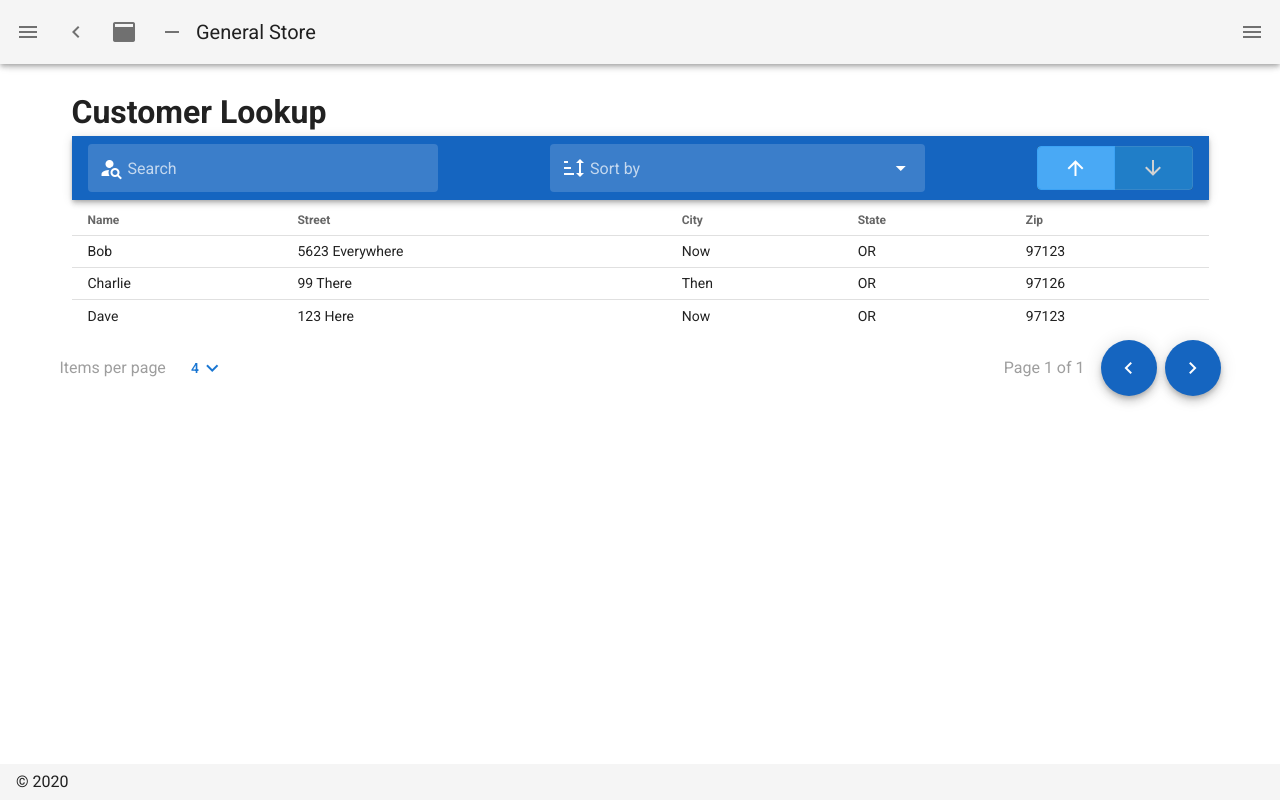
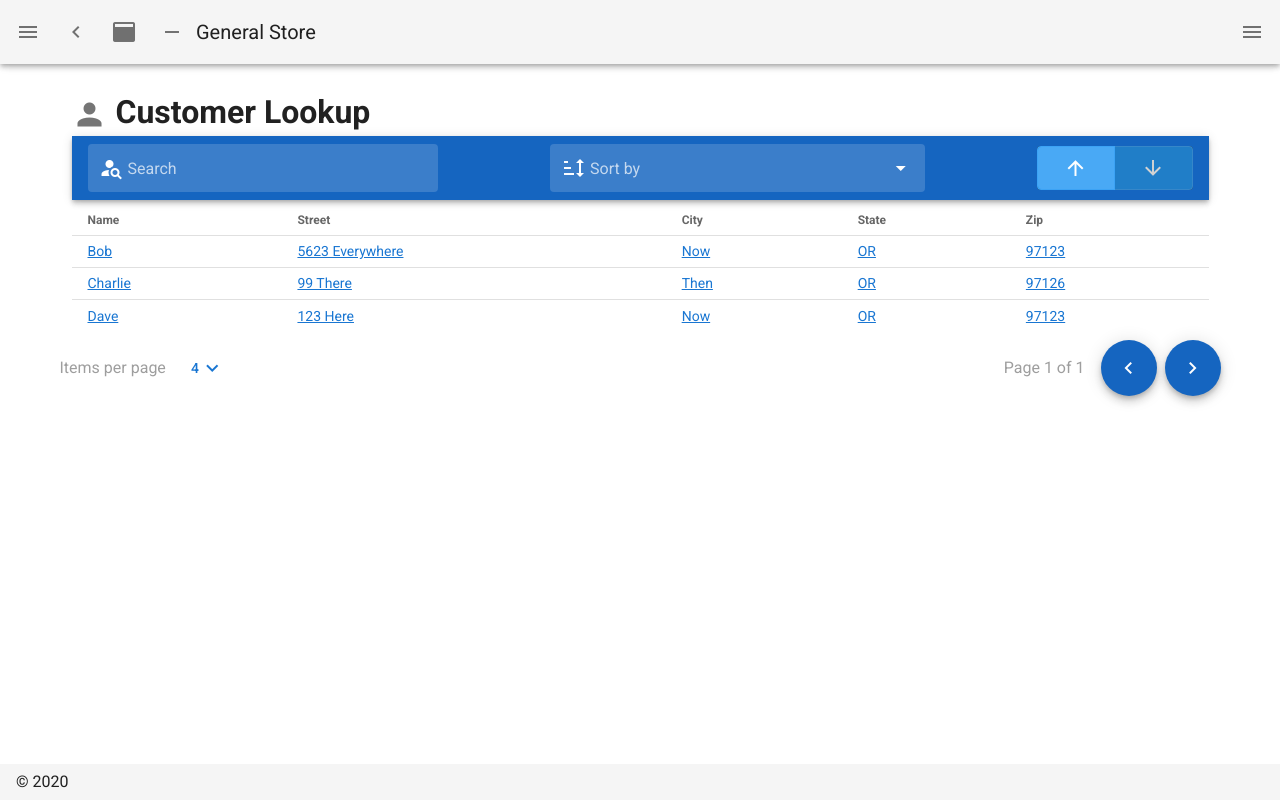
Before and after one commit to cjoybluv/general-store, a Nuxt app: page /customers in a window 1280 px wide. Built offline with nearby package versions, Linux system fonts and the light colour scheme.

Commit message:
Customer Form

```diff
--- a/components/Customer.vue
+++ b/components/Customer.vue
@@ -1,23 +1,23 @@
 <template>
   <div id="customer">
-    <v-form @submit.prevent="saveHandler">
+    <v-form @submit.prevent="saveHandler(customer)">
       <v-toolbar class="no-background mb-3" dense elevation="1">
         <v-spacer></v-spacer>
         <v-icon>mdi-card-account-details-outline</v-icon>
         <v-toolbar-title class="ml-1">Customer</v-toolbar-title>
         <v-spacer></v-spacer>
       </v-toolbar>
-      <v-row>
+      <v-row class="px-2">
         <v-col class="py-0">
           <v-text-field v-model="customer.name" placeholder="Name" dense />
         </v-col>
       </v-row>
-      <v-row>
+      <v-row class="px-2">
         <v-col class="py-0">
           <v-text-field v-model="customer.street" placeholder="Street" dense />
         </v-col>
       </v-row>
-      <v-row>
+      <v-row class="px-2">
         <v-col cols="12" sm="6" class="py-0">
           <v-text-field v-model="customer.city" placeholder="City" dense />
         </v-col>
@@ -28,6 +28,7 @@
           <v-text-field v-model="customer.zip" placeholder="Zip" dense />
         </v-col>
       </v-row>
+      <v-btn type="submit">Save</v-btn>
     </v-form>
   </div>
 </template>
@@ -38,6 +39,10 @@ export default {
     customer: {
       type: Object,
       required: true
+    },
+    saveHandler: {
+      type: Function,
+      required: true
     }
   }
 }
--- a/layouts/default.vue
+++ b/layouts/default.vue
@@ -81,6 +81,11 @@ export default {
           icon: 'mdi-chart-bubble',
           title: 'Inspire',
           to: '/inspire'
+        },
+        {
+          icon: 'mdi-account',
+          title: 'Customers',
+          to: '/customers'
         }
       ],
       miniVariant: false,
--- /dev/null
+++ b/pages/customers/_id.vue
@@ -0,0 +1,42 @@
+<template>
+  <v-card width="500" class="mx-auto">
+    <Customer :customer="customer" :save-handler="saveHandler" />
+  </v-card>
+</template>
+
+<script>
+import { mapActions } from 'vuex'
+import Customer from '@/components/Customer.vue'
+export default {
+  name: 'CustomerForm',
+  components: {
+    Customer
+  },
+  async fetch({ store, params, error }) {
+    try {
+      await store.dispatch('customers/fetchCustomer', params.id)
+    } catch (e) {
+      error({
+        statusCode: 503,
+        message: 'Unable to fetch event #' + params.id
+      })
+    }
+  },
+  computed: {
+    customer() {
+      return { ...this.$store.state.customers.customer }
+    }
+  },
+  methods: {
+    saveHandler(formData) {
+      const customer = { ...formData }
+      this.saveCustomer(customer).then(console.log('Customer Saved!'))
+    },
+    ...mapActions({
+      saveCustomer: 'customers/saveCustomer'
+    })
+  }
+}
+</script>
+
+<style lang="scss" scoped></style>
--- a/pages/customers.vue
+++ b/pages/customers/index.vue
@@ -1,6 +1,9 @@
 <template>
   <v-container fluid>
-    <h1>Customer Lookup</h1>
+    <h1>
+      <span><v-icon large>mdi-account</v-icon></span>
+      Customer Lookup
+    </h1>
     <v-data-iterator
       :items="customers"
       :items-per-page.sync="itemsPerPage"
@@ -12,6 +15,7 @@
     >
       <template v-slot:header>
         <v-toolbar dark color="blue darken-3" class="mb-1">
+          <template v-if="$vuetify.breakpoint.mdAndUp">
             <v-text-field
               v-model="search"
               clearable
@@ -21,7 +25,6 @@
               prepend-inner-icon="mdi-account-search"
               label="Search"
             ></v-text-field>
-          <template v-if="$vuetify.breakpoint.mdAndUp">
             <v-spacer></v-spacer>
             <v-select
               v-model="sortBy"
@@ -61,36 +64,36 @@
               </tr>
             </thead>
             <tbody>
-              <tr v-for="item in props.items" :key="item.name">
-                <td>{{ item.name }}</td>
-                <td>{{ item.street }}</td>
-                <td>{{ item.city }}</td>
-                <td>{{ item.state }}</td>
-                <td>{{ item.zip }}</td>
+              <tr v-for="item in props.items" :key="item._id">
+                <td>
+                  <nuxt-link :to="'/customers/' + item._id">
+                    {{ item.name }}
+                  </nuxt-link>
+                </td>
+                <td>
+                  <nuxt-link :to="'/customers/' + item._id">
+                    {{ item.street }}
+                  </nuxt-link>
+                </td>
+                <td>
+                  <nuxt-link :to="'/customers/' + item._id">
+                    {{ item.city }}
+                  </nuxt-link>
+                </td>
+                <td>
+                  <nuxt-link :to="'/customers/' + item._id">
+                    {{ item.state }}
+                  </nuxt-link>
+                </td>
+                <td>
+                  <nuxt-link :to="'/customers/' + item._id">
+                    {{ item.zip }}
+                  </nuxt-link>
+                </td>
               </tr>
             </tbody>
           </template>
         </v-simple-table>
-        <!-- <v-card>
-              <v-card-title class="subheading font-weight-bold">{{
-                item.name
-              }}</v-card-title>
-
-              <v-divider></v-divider>
-
-              <v-list dense>
-                <v-list-item v-for="(key, index) in filteredKeys" :key="index">
-                  <v-list-item-content :class="{ 'blue--text': sortBy === key }"
-                    >{{ key }}:</v-list-item-content
-                  >
-                  <v-list-item-content
-                    class="align-end"
-                    :class="{ 'blue--text': sortBy === key }"
-                    >{{ item[key.toLowerCase()] }}</v-list-item-content
-                  >
-                </v-list-item>
-              </v-list>
-            </v-card> -->
       </template>
 
       <template v-slot:footer>
@@ -152,33 +155,13 @@ export default {
       page: 1,
       itemsPerPage: 4,
       sortBy: 'name',
-      keys: ['Name', 'Street', 'City', 'State', 'Zip'],
-      customers: [
-        {
-          name: 'Dave',
-          street: '123 Here',
-          city: 'Now',
-          state: 'OR',
-          zip: '97123'
-        },
-        {
-          name: 'Charlie',
-          street: '99 There',
-          city: 'Then',
-          state: 'OR',
-          zip: '97126'
-        },
-        {
-          name: 'Bob',
-          street: '5623 Everywhere',
-          city: 'Now',
-          state: 'OR',
-          zip: '97123'
-        }
-      ]
+      keys: ['Name', 'Street', 'City', 'State', 'Zip']
     }
   },
   computed: {
+    customers() {
+      return this.$store.state.customers.customers
+    },
     numberOfPages() {
       return Math.ceil(this.customers.length / this.itemsPerPage)
     },
--- /dev/null
+++ b/store/customers.js
@@ -0,0 +1,72 @@
+// import CustomerService from '@/services/CustomerService.js'
+import Vue from 'vue'
+export const state = () => ({
+  customers: [
+    {
+      _id: '123',
+      name: 'Dave',
+      street: '123 Here',
+      city: 'Now',
+      state: 'OR',
+      zip: '97123'
+    },
+    {
+      _id: '124',
+      name: 'Charlie',
+      street: '99 There',
+      city: 'Then',
+      state: 'OR',
+      zip: '97126'
+    },
+    {
+      _id: '125',
+      name: 'Bob',
+      street: '5623 Everywhere',
+      city: 'Now',
+      state: 'OR',
+      zip: '97123'
+    }
+  ],
+  customer: {}
+})
+export const mutations = {
+  SAVE_CUSTOMER(state, customer) {
+    state.customers.push(customer)
+  },
+  SET_CUSTOMERS(state, customers) {
+    state.customers = customers
+  },
+  SET_CUSTOMER(state, customer) {
+    state.customer = customer
+  },
+  UPDATE_CUSTOMER(state, customer) {
+    const idx = state.customers.findIndex((cust) => cust._id === customer._id)
+    Vue.set(state.customers, idx, { ...customer })
+  }
+}
+export const actions = {
+  fetchCustomers({ state, commit }) {
+    // return CustomerService.getcustomers().then((response) => {
+    //   commit('SET_CUSTOMERS', response.data)
+    // })
+    return true
+  },
+  fetchCustomer({ commit, state }, id) {
+    // return CustomerService.getcustomer(id).then((response) => {
+    //   commit('SET_CUSTOMER', response.data)
+    // })
+    commit(
+      'SET_CUSTOMER',
+      state.customers.find((customer) => customer._id === id)
+    )
+    return true
+  },
+  saveCustomer({ commit }, customer) {
+    if (customer._id) {
+      commit('UPDATE_CUSTOMER', customer)
+    } else {
+      commit('SAVE_CUSTOMER', customer)
+    }
+    return true
+  }
+}
```
Lines whose indentation alone changed are shown as unchanged.
